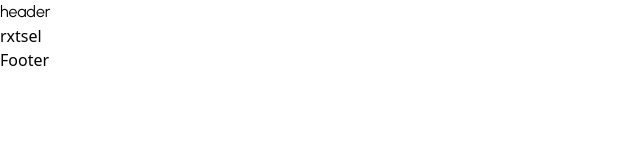
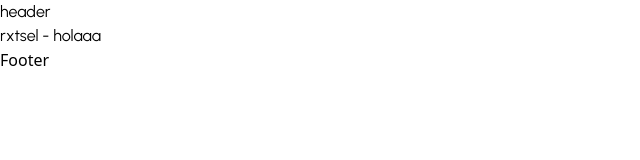
Before and after one commit to rxtsel/e-commerce, a Next.js app in the folder front/: page / in a window 1280 px wide. Shown: the top 160 px of the page, without its empty margins (0-640 px from the left). Built offline with nearby package versions, Linux system fonts and the light colour scheme.

Commit message:
chore(dep): remove standard linter

```diff
--- a/front/src/pages/index.tsx
+++ b/front/src/pages/index.tsx
@@ -1,5 +1,5 @@
 export default function Home () {
   return (
-    <h1>rxtsel</h1>
+    <h1 className='font-urbanist'>rxtsel - holaaa</h1>
   )
 }
```
Also changed, not shown: package.json (+3 -8 lines), 1 other file (tests, documents, lock files or other folders).
